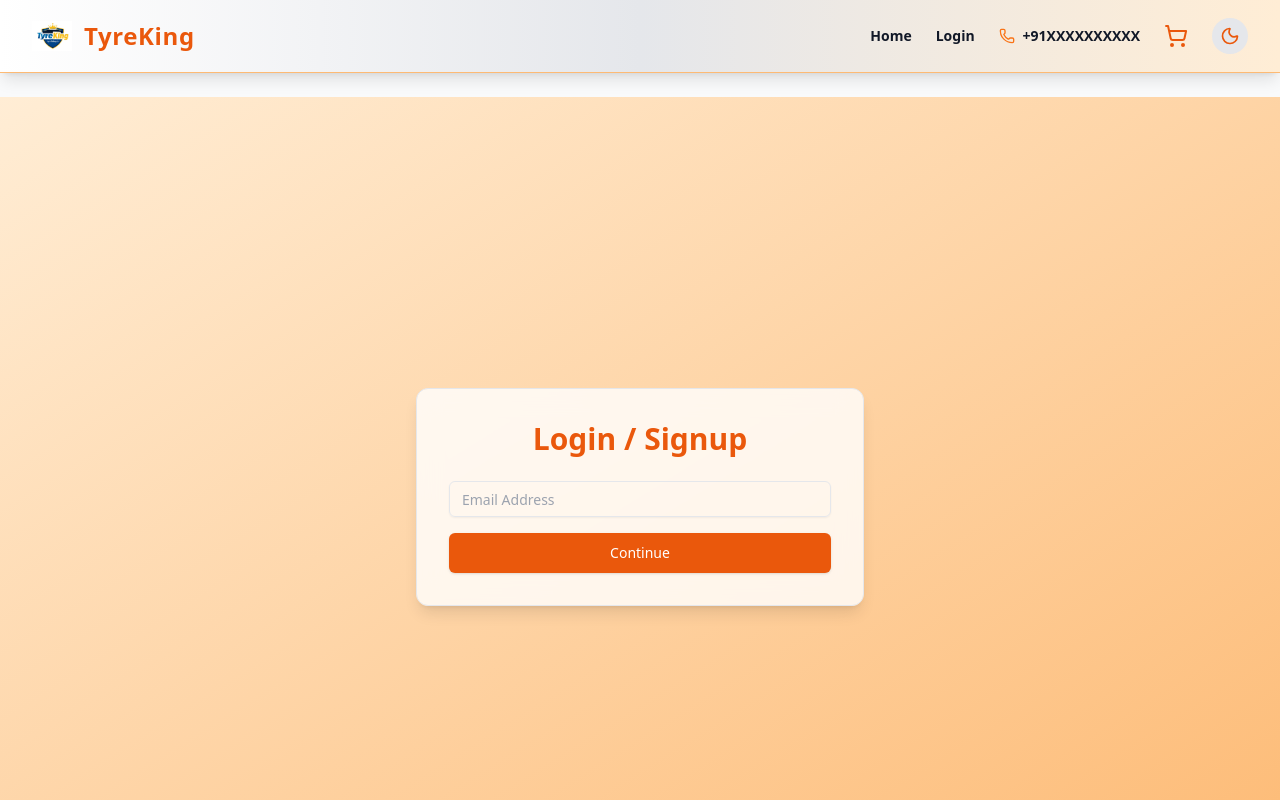
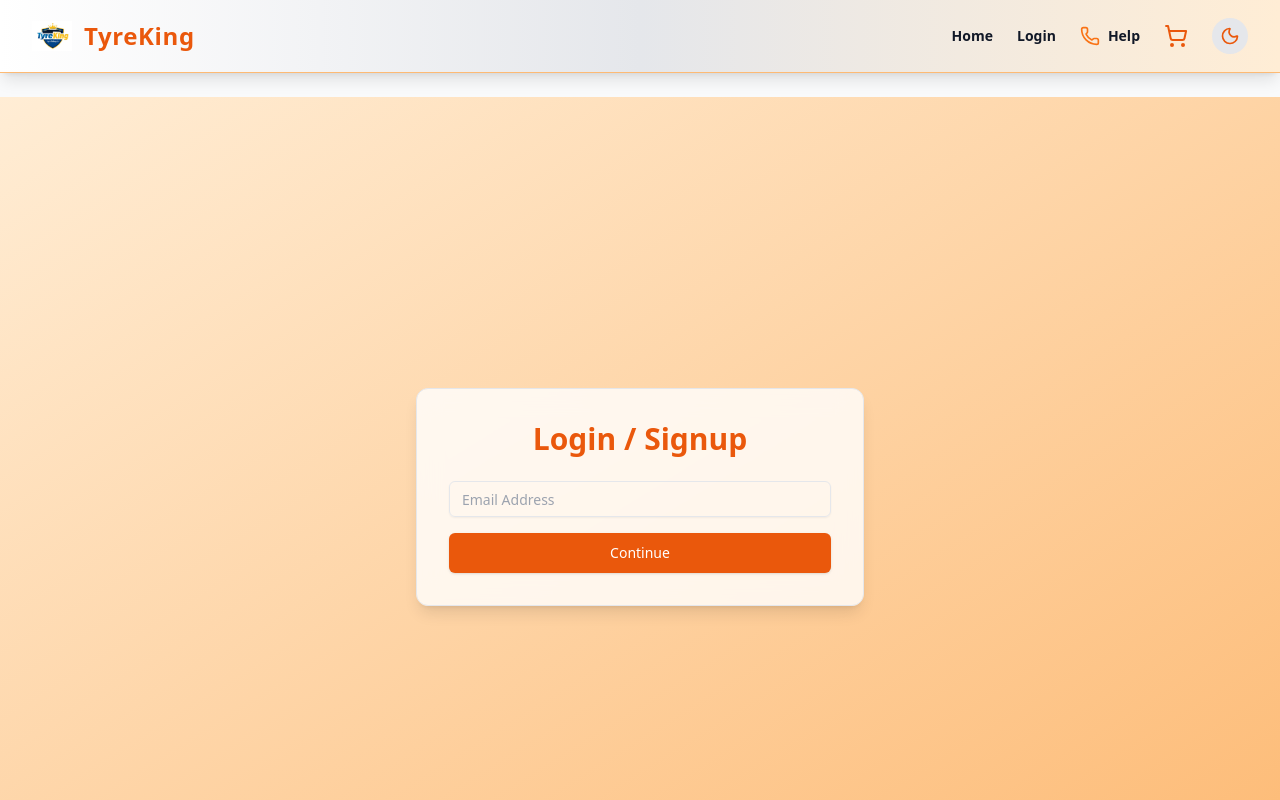
Before and after one commit to Yogesh-123321/TyreFusion, a React (Vite) app in the folder frontend/: page /login in a window 1280 px wide. Built offline with nearby package versions, Linux system fonts and the light colour scheme; no server answers.

Commit message:
few more changes

```diff
--- a/frontend/src/components/Navbar.jsx
+++ b/frontend/src/components/Navbar.jsx
@@ -95,16 +95,15 @@ export default function Navbar({ toggleTheme, isDarkMode }) {
             </>
           )}
 
-          {/* HELPLINE (CLICKABLE) */}
-          <div className="flex items-center gap-2 text-sm font-semibold">
-            <Phone className="w-4 h-4 text-orange-500" />
-            <a
-              href={`tel:${HELPLINE}`}
-              className="hover:underline hover:text-orange-500 transition"
+          {/* HELP ICON (CALL) */}
+          <button
+            onClick={() => (window.location.href = `tel:${HELPLINE}`)}
+            className="flex items-center gap-2 text-sm font-semibold hover:text-orange-500 transition"
+            title="Call Support"
           >
-              {HELPLINE}
-            </a>
-          </div>
+            <Phone className="w-5 h-5 text-orange-500" />
+            <span>Help</span>
+          </button>
 
           {/* CART */}
           <Link to="/cart" className="relative cursor-pointer">
@@ -135,9 +134,25 @@ export default function Navbar({ toggleTheme, isDarkMode }) {
           </button>
         </div>
 
+        {/* MOBILE RIGHT SECTION (CART + MENU) */}
+        <div className="flex items-center gap-3 md:hidden">
+          {/* MOBILE CART */}
+          <Link to="/cart" className="relative">
+            <ShoppingCart
+              className={`w-7 h-7 ${
+                isDarkMode ? "text-orange-400" : "text-orange-600"
+              }`}
+            />
+            {totalItems > 0 && (
+              <span className="absolute -top-2 -right-2 bg-orange-500 text-xs font-bold px-2 py-0.5 rounded-full animate-pulse">
+                {totalItems}
+              </span>
+            )}
+          </Link>
+
           {/* MOBILE MENU BUTTON */}
           <button
-          className={`md:hidden p-2 rounded-lg ${
+            className={`p-2 rounded-lg ${
               isDarkMode ? "bg-gray-800" : "bg-gray-200"
             } hover:opacity-80 transition`}
             onClick={() => setMobileMenuOpen(true)}
@@ -148,6 +163,7 @@ export default function Navbar({ toggleTheme, isDarkMode }) {
               }`}
             />
           </button>
+        </div>
       </nav>
 
       {/* MOBILE MENU DRAWER */}
@@ -209,35 +225,14 @@ export default function Navbar({ toggleTheme, isDarkMode }) {
                 </>
               )}
 
-              {/* MOBILE HELPLINE (CLICKABLE) */}
-              <div className="flex items-center gap-3 mt-4 text-lg font-semibold">
+              {/* HELPLINE INSIDE MOBILE DRAWER */}
+              <button
+                onClick={() => (window.location.href = `tel:${HELPLINE}`)}
+                className="flex items-center gap-3 mt-4 text-lg font-semibold hover:text-orange-500 transition"
+              >
                 <Phone className="w-5 h-5 text-orange-500" />
-                <a
-                  href={`tel:${HELPLINE}`}
-                  className="hover:underline hover:text-orange-500 transition"
-                >
-                  {HELPLINE}
-                </a>
-              </div>
-
-              {/* MOBILE CART */}
-              <Link
-                to="/cart"
-                onClick={() => setMobileMenuOpen(false)}
-                className="flex items-center gap-3 mt-4"
-              >
-                <ShoppingCart
-                  className={`w-6 h-6 ${
-                    isDarkMode ? "text-orange-400" : "text-orange-600"
-                  }`}
-                />
-                <span className="text-lg font-semibold">Cart</span>
-                {totalItems > 0 && (
-                  <span className="bg-orange-500 text-xs font-bold px-2 py-0.5 rounded-full ml-auto animate-pulse">
-                    {totalItems}
-                  </span>
-                )}
-              </Link>
+                <span>Help</span>
+              </button>
 
               {/* THEME TOGGLE */}
               <button
```
Lines whose indentation alone changed are shown as unchanged.
